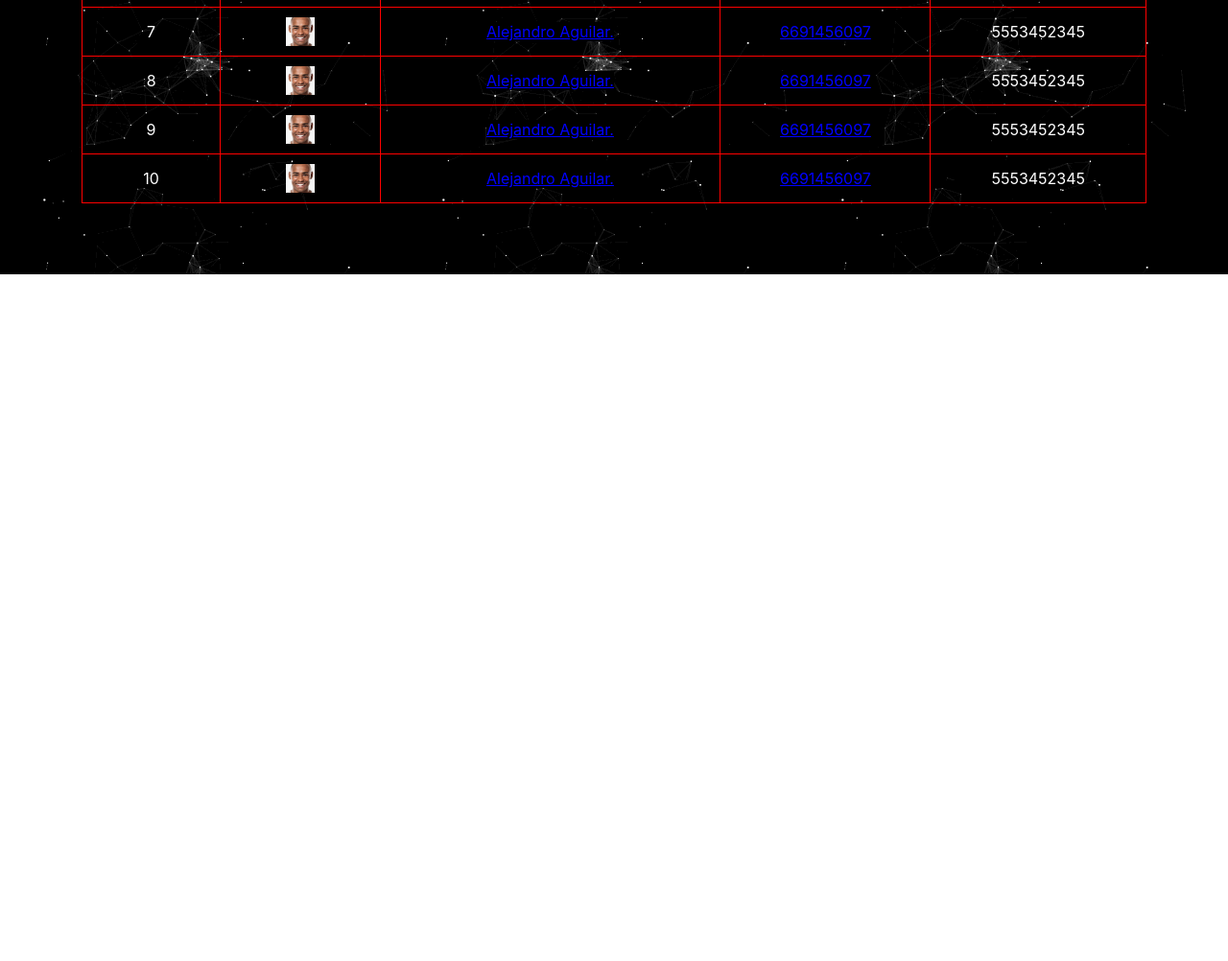
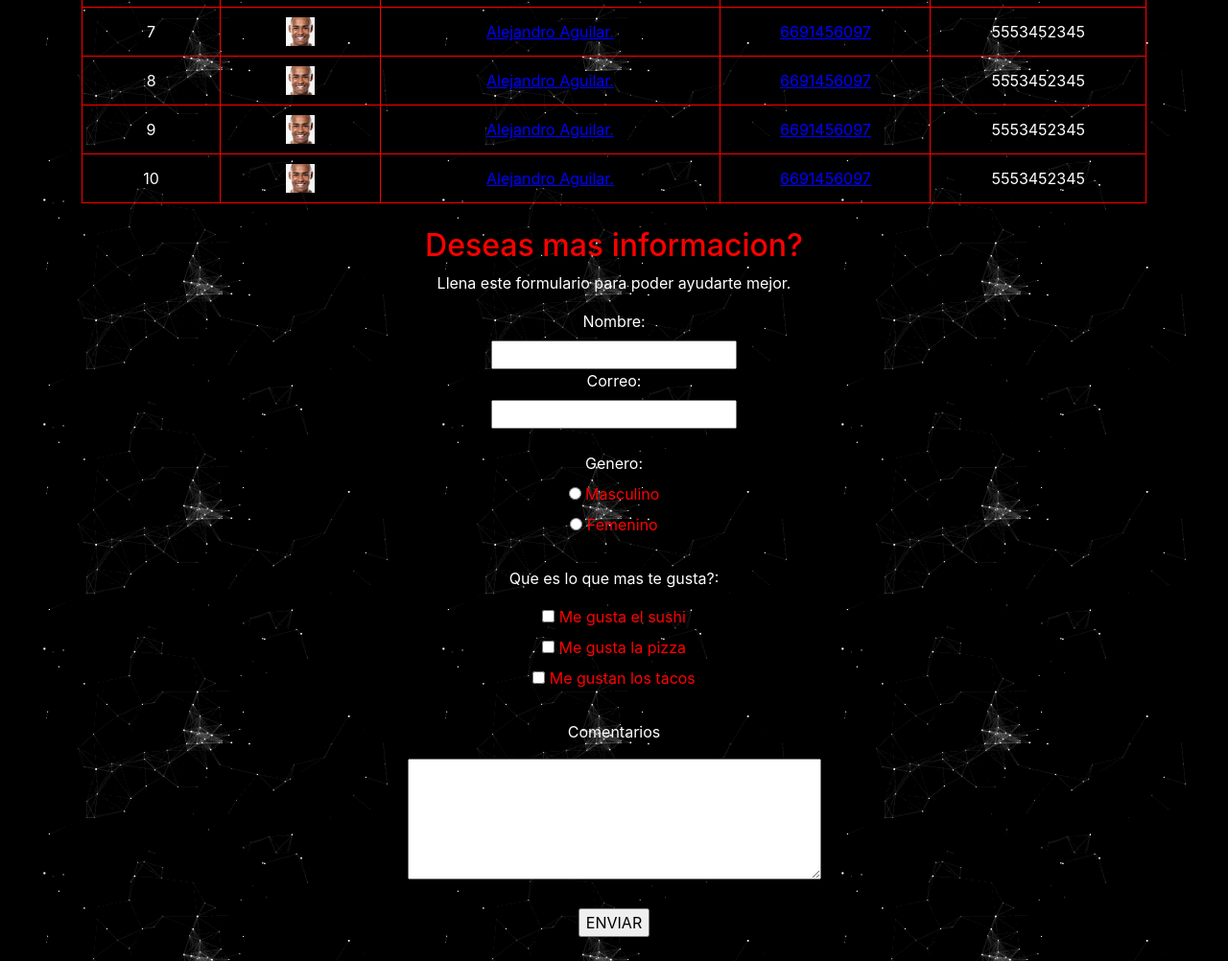
Before and after one commit to GabrielPaezBonilla/GabrielPaezBonilla.github.io, a plain HTML site: page Tabla.html in a window 1280 px wide. Shown: the part 514-1516 px from the top of the page at 96% size. Before the commit the page ends 800 px from the top, so only its background shows below. Drawn offline with nearby package versions, Linux system fonts and the light colour scheme.

Commit message:
Update Tabla.html
Formulario agregado

```diff
--- a/Tabla.html
+++ b/Tabla.html
@@ -96,8 +96,40 @@
     </div>
     </div>
     </section>
-    <footer style="margin: 25px;">
+    <footer style="margin: 25px; text-align: center;">
+        <h2 style="color: red">Deseas mas informacion?</h2>
+        <p style="color: white">Llena este formulario para poder ayudarte mejor.
+        <br>
+        <form>
+            <label for="fnombre" style="color: white">Nombre:</label> <br>
+            <input type="text" id="fnombre" name="fnombre"> <br>
 
+            <label for="fcorreo" style="color: white">Correo:</label> <br>
+            <input type="email" id="fcorreo" name="fcorreo"> <br><br>
+
+            <label for="fgenero" style="color: white">Genero:</label> <br>
+            <input type="radio" id="fgenero" name="fgenero" value="Masculino">
+            <label for="Masculino" style="color: red">Masculino</label> <br>
+            <input type="radio" id="fgenero" name="fgenero" value="Femenino">
+            <label for="Femenino" style="color: red">Femenino</label> <br><br>
+
+            <p style="color: white">Que es lo que mas te gusta?:</p>
+
+            <input type="checkbox" id="Preferencia1" name="Preferencia1" value="Shushi">
+            <label for="Preferencia1" style="color: red">Me gusta el sushi</label> <br>
+
+            <input type="checkbox" id="Preferencia2" name="Preferencia2" value="Pizza">
+            <label for="Preferencia2" style="color: red">Me gusta la pizza</label> <br>
+
+            <input type="checkbox" id="Preferencia3" name="Preferencia3" value="Tacos">
+            <label for="Preferencia3" style="color: red">Me gustan los tacos</label> <br><br>
+
+            <p style="color: white">Comentarios</p>
+            <textarea name="Comentarios" cols="40" rows="5"></textarea> <br><br>
+
+            <input type="submit" value="ENVIAR">
+        </form>
+        </p>
     </footer>
 </body>
 </html>
```
